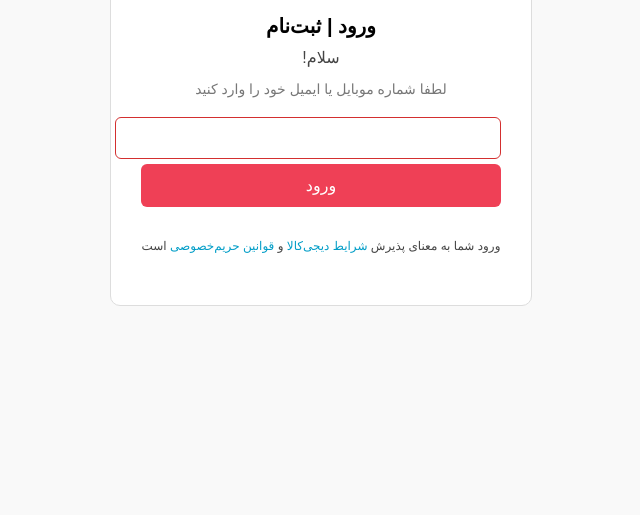
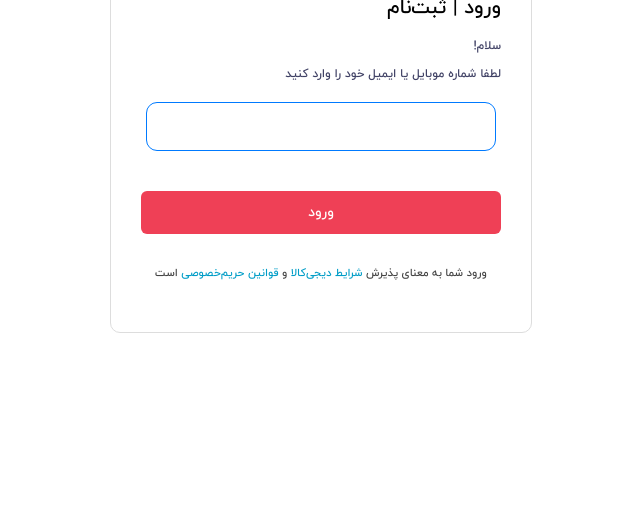
Before and after one commit to kianajfri/DigiKala-Clone, a website: page Html/form.html in a window 1280 px wide. Shown: the part 285-800 px from the top of the page, without its empty margins (319-959 px from the left). Drawn offline with Linux system fonts and the light colour scheme; files whose address does not match are found by name.

Commit message:
add css to register files

```diff
--- a/Css/registercssfile/register.css
+++ b/Css/registercssfile/register.css
@@ -1,6 +1,6 @@
 body {
     font-family: sans-serif;
-    background-color: #f9f9f9;
+    background-color: #fff;
     display: flex;
     justify-content: center;
     align-items: center;
@@ -19,13 +19,15 @@ body {
   }
 
   .logo {
-    width: 80px;
+    width: 100px;
     margin-bottom: 20px;
   }
 
   h2 {
-    margin: 10px 0;
     font-size: 20px;
+    font-weight: lighter;
+    font-family: Yekan;
+    text-align: right;
   }
 
   .bold {
@@ -33,29 +35,28 @@ body {
   }
 
   .welcome {
-    margin: 10px 0 5px;
-    color: #444;
+    color: #3f4064;
+    font-family: Yekan;
+    font-size: 12px;
+    text-align: right;
   }
 
   .instruction {
-    color: #777;
-    font-size: 14px;
+    color: #3f4064;
+    font-size: 12px;
     margin-bottom: 20px;
+    font-family: Yekan;
+    text-align: right;
   }
 
   .input-field {
-    width: 100%;
+    width: 90%;
+    height: 23px;
     padding: 12px;
-    border: 1px solid #d32f2f;
-    border-radius: 6px;
-    margin-bottom: 5px;
+    border: 1px solid #007aff;
+    border-radius: 11px;
+    margin-bottom: 40px;
     font-size: 14px;
-  }
-
-  .error {
-    color: #d32f2f;
-    font-size: 12px;
-    margin-bottom: 20px;
   }
 
   .login-btn {
@@ -65,9 +66,10 @@ body {
     color: white;
     border: none;
     border-radius: 6px;
-    font-size: 16px;
+    font-size: 14px;
     cursor: pointer;
     margin-bottom: 20px;
+    font-family: Yekan;
   }
 
   .login-btn:hover {
@@ -75,11 +77,13 @@ body {
   }
 
   .terms {
-    font-size: 12px;
+    font-size: 11px;
     color: #444;
+    font-family: Yekan;
   }
 
   .terms a {
     color: #009dc7;
     text-decoration: none;
+    font-family: Yekan;
   }
--- a/Css/registercssfile/settingreg.css
+++ b/Css/registercssfile/settingreg.css
@@ -0,0 +1,7 @@
+@font-face {
+    font-family: Yekan;
+    src: url(../../Fonts/yekan/IRANYekanWeb-Medium.eot),
+      url(../../Fonts/yekan/IRANYekanWeb-Medium.ttf),
+      url(../../Fonts/yekan/IRANYekanWeb-Medium.woff),
+      url(../../Fonts/yekan/IRANYekanWeb-Medium.woff2);
+  }
```
